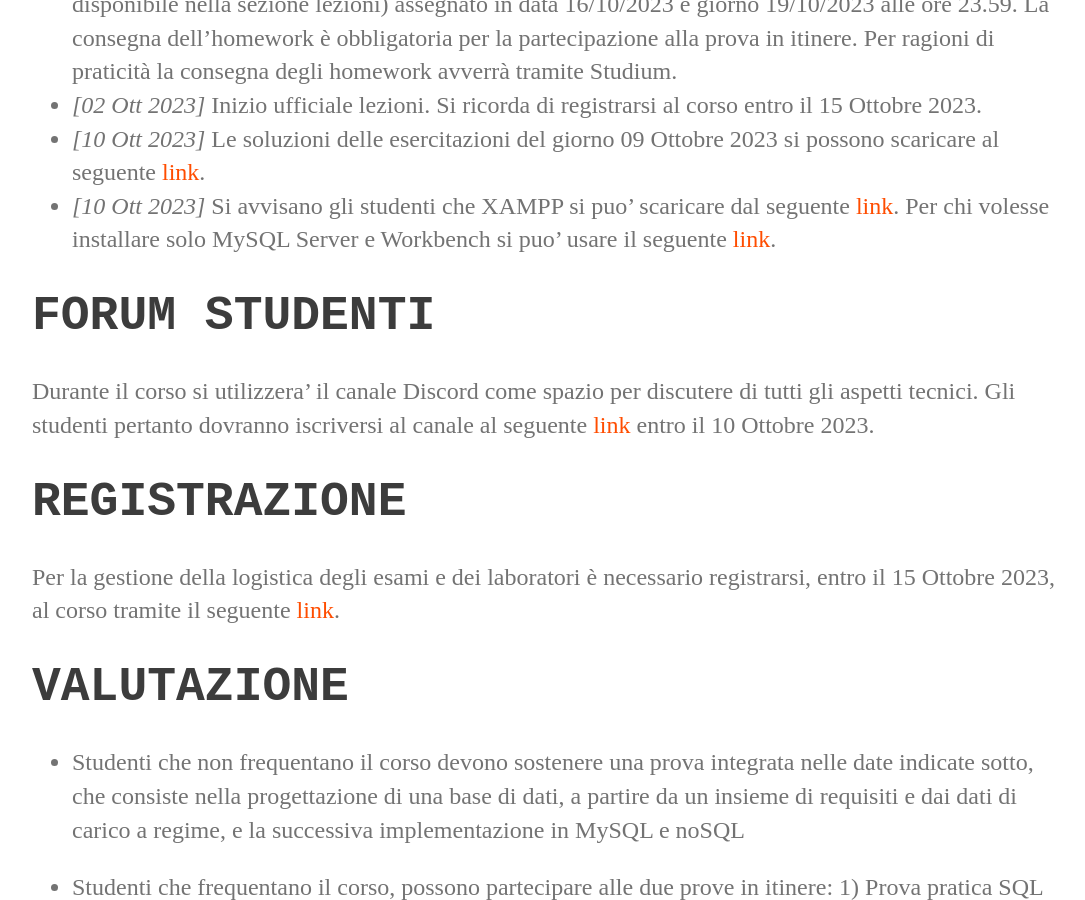
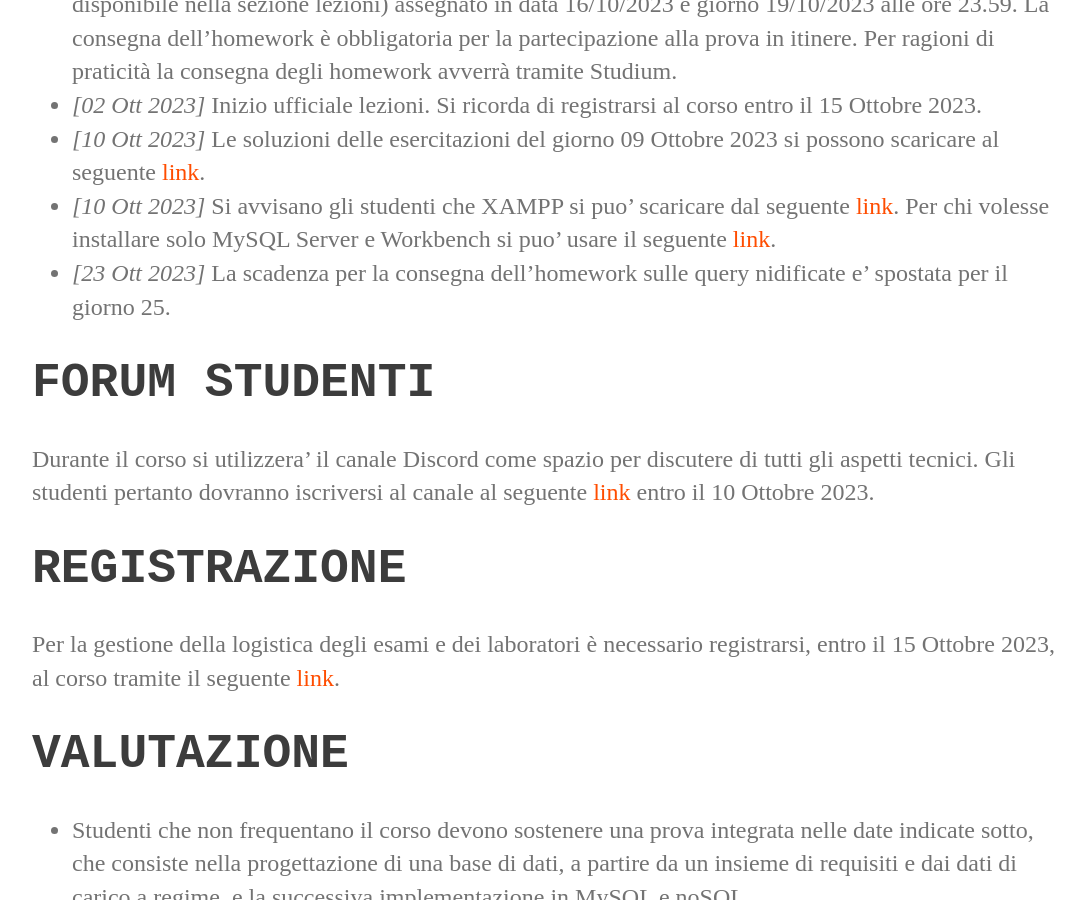
Before and after one commit to perceivelab/database-course, a Jekyll site: the page built from index.md, in a window 1280 px wide and 900 px high, scrolled down 742 px. Shown: the whole window, without its empty margins (96-1181 px from the left). Built offline with Jekyll 4.4.1, drawn with Linux system fonts in a browser that asks for light colours.

Commit message:
Update index.md

```diff
--- a/index.md
+++ b/index.md
@@ -25,6 +25,9 @@ layout: default
 - *[10 Ott 2023]* Le soluzioni delle esercitazioni del giorno 09 Ottobre 2023 si possono scaricare al seguente [link](https://drive.google.com/file/d/1QGiB_iPOpS9dAH7UdFzTralQlSKM2m97/view?usp=sharing).
 - *[10 Ott 2023]* Si avvisano gli studenti che XAMPP si puo' scaricare dal seguente [link](https://sourceforge.net/projects/xampp/files/XAMPP%20Windows/8.2.4/xampp-windows-x64-8.2.4-0-VS16-installer.exe/download
 ). Per chi volesse installare solo MySQL Server e Workbench si puo' usare il seguente [link](https://dev.mysql.com/downloads/mysql/).
+- *[23 Ott 2023]* La scadenza per la consegna dell'homework sulle query nidificate e' spostata per il giorno 25.
+
+
 
 # FORUM STUDENTI
 {: #tag}
```
